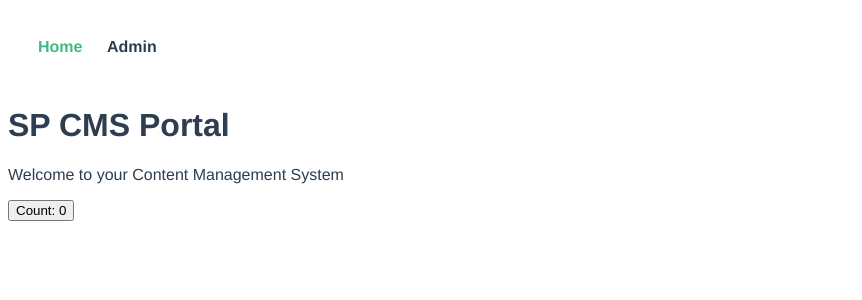
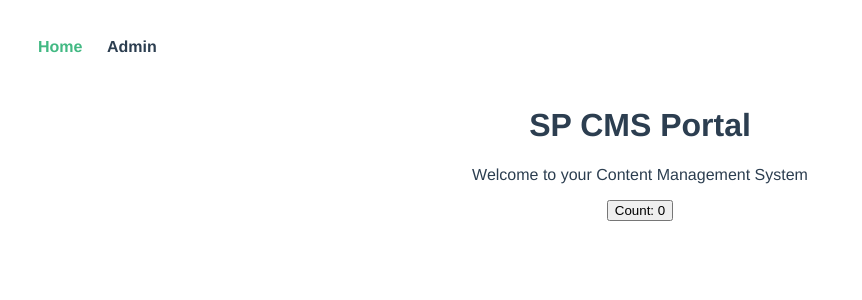
Before and after one commit to yogicse12/sp-cms-monorepo, a Vue app in the folder packages/sp-cms.portal/: page / in a window 1280 px wide. Shown: the top 300 px of the page, without its empty margins (0-862 px from the left). Built offline with nearby package versions, Linux system fonts and the light colour scheme.

Commit message:
fix: page style

```diff
--- a/packages/sp-cms.portal/src/views/AdminPage.vue
+++ b/packages/sp-cms.portal/src/views/AdminPage.vue
@@ -36,3 +36,9 @@ onMounted(() => {
   loadContent();
 });
 </script>
+
+<style scoped>
+.admin {
+  text-align: center;
+}
+</style>
--- a/packages/sp-cms.portal/src/views/HomePage.vue
+++ b/packages/sp-cms.portal/src/views/HomePage.vue
@@ -17,3 +17,9 @@ const incrementCounter = () => {
   count.value++;
 };
 </script>
+
+<style scoped>
+.home {
+  text-align: center;
+}
+</style>
```
